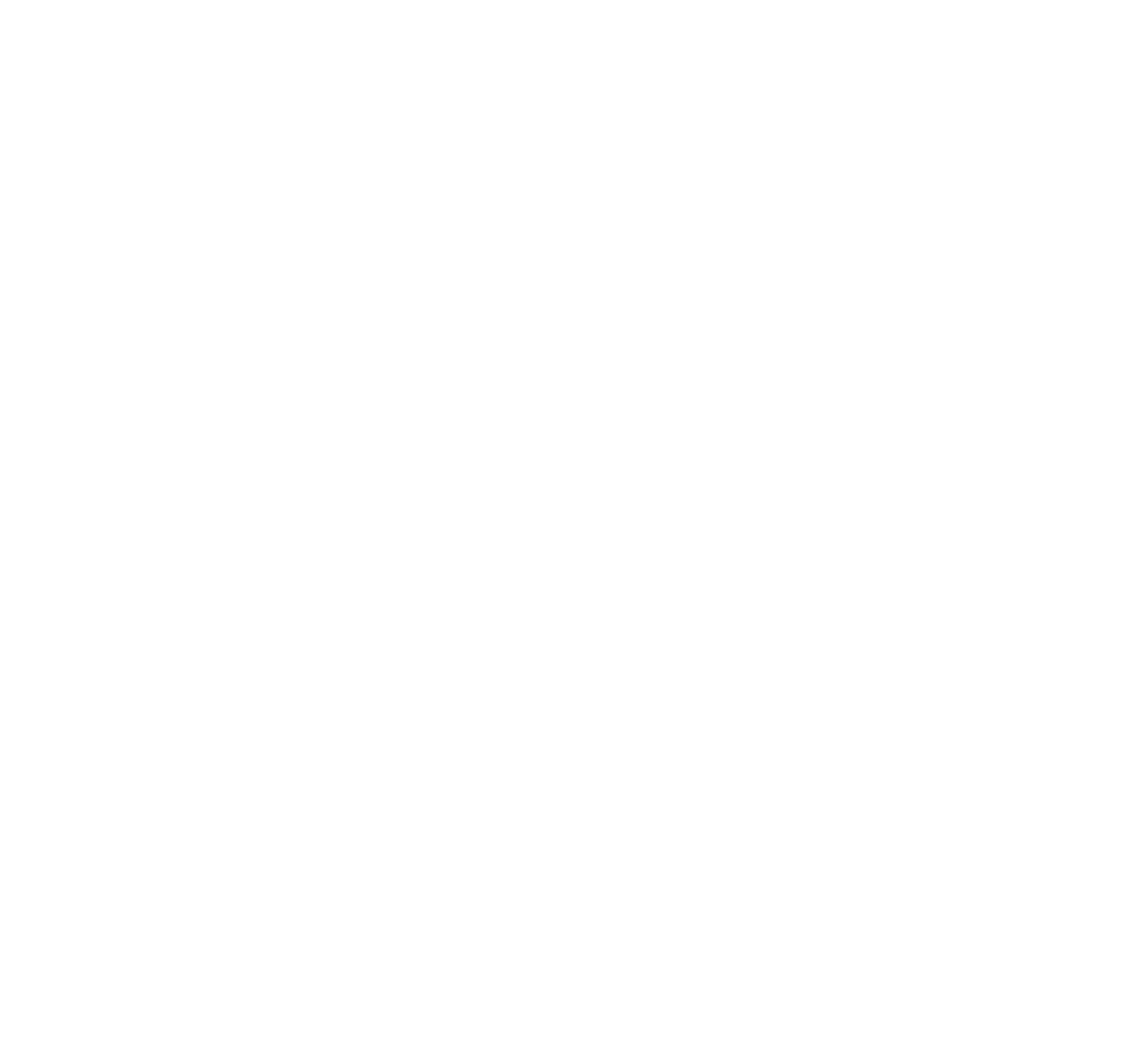
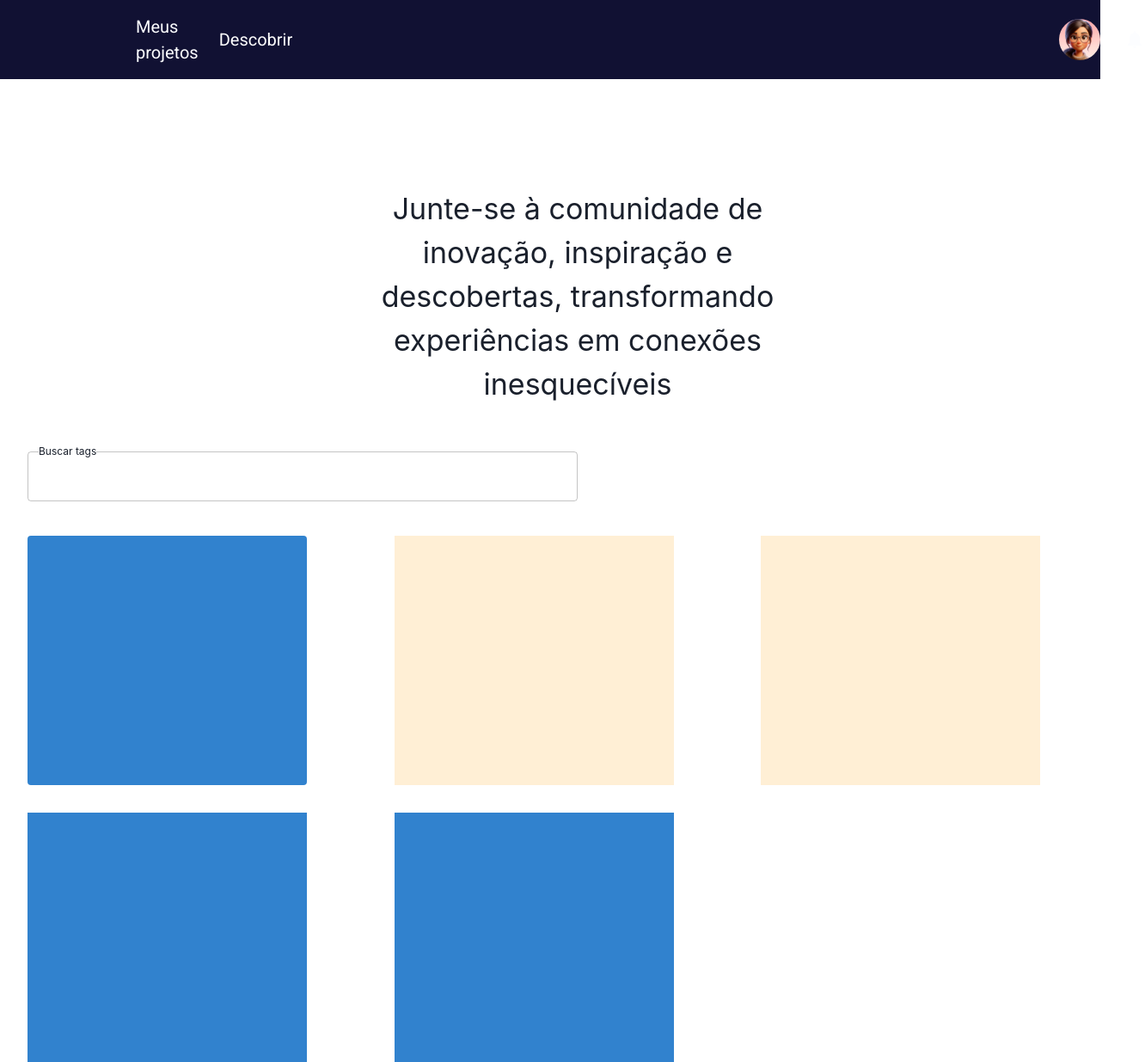
Before and after one commit to squad3-hackathon/squad3_hackathon_frontend, a React (Vite) app: page /descobrir/1 in a window 1280 px wide. Before the commit this address had no page. Shown: the whole page at 86% size, 1332 px wide, since content can reach past the window. Before the commit the page ends 800 px from the top, so only its background shows below. Built offline with nearby package versions, Linux system fonts and the light colour scheme; the HTML template or start-up script is replaced by a standard one.

Commit message:
Criação da página Descobrir

```diff
--- a/src/App.jsx
+++ b/src/App.jsx
@@ -4,6 +4,7 @@
 import "./App.css";
 import Login from "./Components/Login.jsx";
 import MeuPortifolio from "./Components/MeuPortfolio.jsx";
+import HomeDescobrir from "./Components/HomeDescobrir.jsx";
 
 const App = () => {
   return (
@@ -15,6 +16,7 @@
             a rota está  sendo representada como gatilho para um id ao integrar ao backend
           */}
           <Route path="/portfolio/:id" element={<MeuPortifolio />} />
+          <Route path="/descobrir/:id" element={<HomeDescobrir />} />
         </Routes>
       </BrowserRouter>
     </ChakraProvider>
--- /dev/null
+++ b/src/Components/HomeDescobrir.jsx
@@ -0,0 +1,122 @@
+import React from "react";
+import {
+  ChakraProvider,
+  Flex,
+  Box,
+  Image,
+  Link,
+  Wrap,
+  WrapItem,
+  Avatar,
+  Text,
+  Grid,
+  GridItem,
+} from "@chakra-ui/react";
+import LogoOrange from "../assets/logo_orange.png";
+import FotoPerfil from "../assets/foto_perfil.png";
+import Input from "../Foms/Input";
+import Bellcon from "../assets/img_bellcon.svg";
+
+const HomeDescobrir = () => {
+  return (
+    <>
+      <ChakraProvider>
+        <header>{/* colocar a biblioteca de heder */}</header>
+        <navbar>
+          <Flex p={4} bg="#113" color="white">
+            <Flex ml={30} align="center">
+              <Box mr={100}>
+                <Image src={LogoOrange} alt="Logo" />
+              </Box>
+              <Flex align="center">
+                <Link
+                  href="#"
+                  color="#FCFDFF"
+                  mx={3}
+                  fontSize={20}
+                  fontFamily="Roboto"
+                >
+                  Meus projetos
+                </Link>
+                <Link
+                  href="#"
+                  color="white"
+                  mx={3}
+                  fontSize={20}
+                  fontFamily="Roboto"
+                >
+                  Descobrir
+                </Link>
+              </Flex>
+              <Wrap ml={880} spacing="20px" justify="flex-end" align="center">
+                <WrapItem>
+                  <Avatar name="Camila Soares" src={FotoPerfil} />
+                </WrapItem>
+              </Wrap>
+            </Flex>
+            <Image ml={7} src={Bellcon} alt="Bellcon" />
+          </Flex>
+        </navbar>
+        <article>
+          <Box
+            position="relative"
+            mt="12rem"
+            alignItems="center"
+            display="flex"
+            w="90vw"
+            h="120px"
+            justifyContent="center"
+          >
+            <Text
+              textAlign="center"
+              m="2rem 12rem 2rem 24rem"
+              fontSize={{ base: "24px", md: "34px" }}
+            >
+              Junte-se à comunidade de inovação, inspiração e descobertas,
+              transformando experiências em conexões inesquecíveis
+            </Text>
+          </Box>
+
+          <section>
+            {/* Fazer um map com os cards quando puxar da API */}
+            <Box w="50%" m="7rem 0 2.5rem 2rem">
+              <Input
+                id="Buscar"
+                legend="Buscar tags"
+                type="text"
+                name="email"
+              />
+            </Box>
+            <Box
+              display={{ base: "flex", md: "inline" }}
+              alignItems="colum"
+              justifyContent="center"
+            >
+              <Grid
+                ml="2rem"
+                templateRows="repeat(2, 1fr)"
+                templateColumns="repeat(auto-fit, minmax(300px, 1fr))"
+                gap={8}
+                borderRadius="4px"
+              >
+                <GridItem
+                  colSpan={1}
+                  w="325px"
+                  borderRadius="4px"
+                  h="290px"
+                  bg="blue.500"
+                />
+                <GridItem w="325px" h="290px" colSpan={1} bg="papayawhip" />
+                <GridItem w="325px" h="290px" colSpan={1} bg="papayawhip" />
+                <GridItem w="325px" h="290px" colSpan={1} bg="blue.500" />
+                <GridItem w="325px" h="290px" colSpan={1} bg="blue.500" />
+              </Grid>
+            </Box>
+          </section>
+        </article>
+      </ChakraProvider>
+    </>
+  );
+};
+
+export default HomeDescobrir;
```
